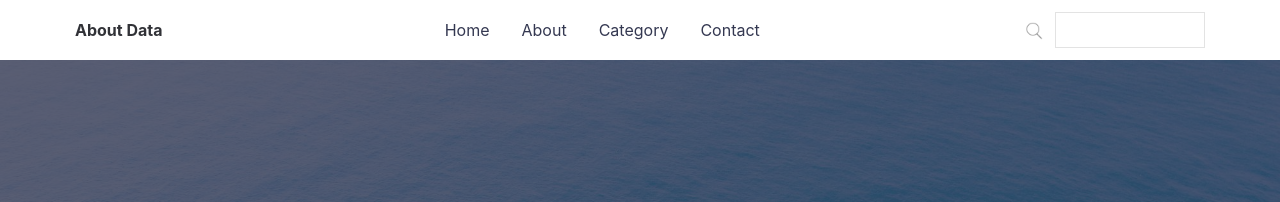
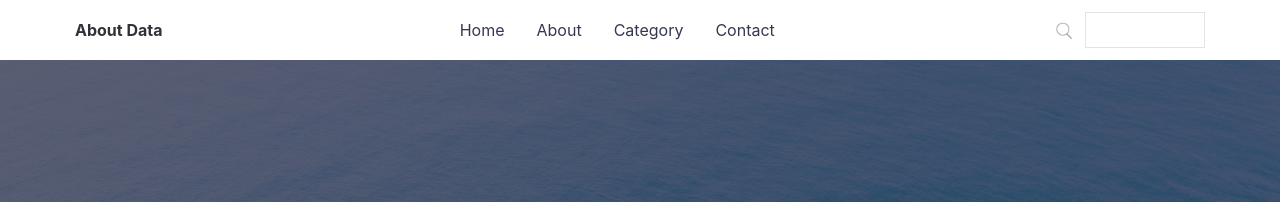
Before and after one commit to hjben/hjben.github.io, a Jekyll site: the page built from index.md, in a window 1280 px wide. Shown: the top 202 px of the page. Built offline with Jekyll 4.4.1, drawn with Linux system fonts in a browser that asks for light colours; nearby versions of some CDN libraries.

Commit message:
Search form width changed

```diff
--- a/assets/tipuesearch/css/tipuesearch.css
+++ b/assets/tipuesearch/css/tipuesearch.css
@@ -38,7 +38,7 @@ http://www.tipue.com/search
 #tipue_search_input
 {
      color: #333;
-     max-width: 150px;
+     max-width: 120px;
      max-height: 15px;
 	 padding: 17px;
 	 border: 1px solid #e3e3e3;
```
